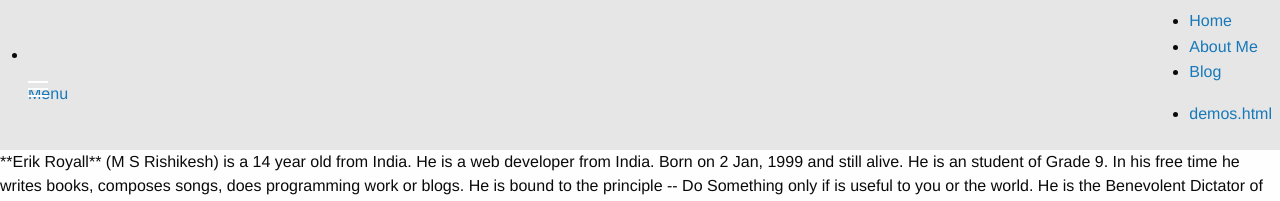
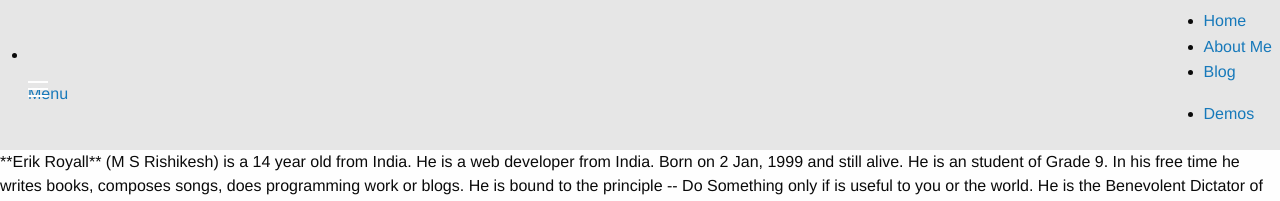
Before and after one commit to erikroyall/erikroyall.github.com, a Jekyll site: the page built from about.html, in a window 1280 px wide. Shown: the top 201 px of the page. Built offline with Jekyll 4.4.1, drawn with Linux system fonts in a browser that asks for light colours; nearby versions of some CDN libraries; library files that are not in the unit come from our copies; Markdown is read by kramdown in place of the engine named in the settings.

Commit message:
Update Navigation

```diff
--- a/_includes/header.html
+++ b/_includes/header.html
@@ -32,14 +32,14 @@
   <section class="top-bar-section">
     <!-- Left Nav Section -->
     <ul class="left">
-      <li><a href="#">Home</a></li>
-      <li><a href="#">About Me</a></li>
-      <li><a href="#">Blog</a></li>
+      <li><a href="index.html">Home</a></li>
+      <li><a href="about.html">About Me</a></li>
+      <li><a href="blog.html">Blog</a></li>
     </ul>
 
     <!-- Right Nav Section -->
     <ul class="right">
-      <li><a href="#">demos.html</a></li>
+      <li><a href="demos.html">Demos</a></li>
     </ul>
   </section>
 </nav>
```
